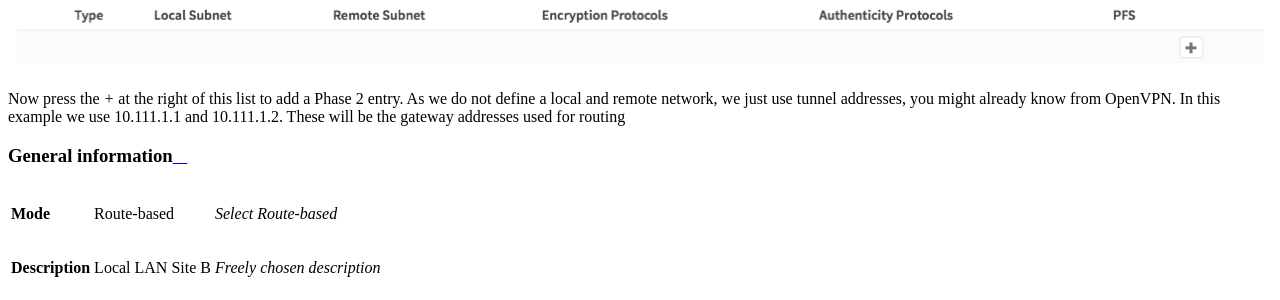
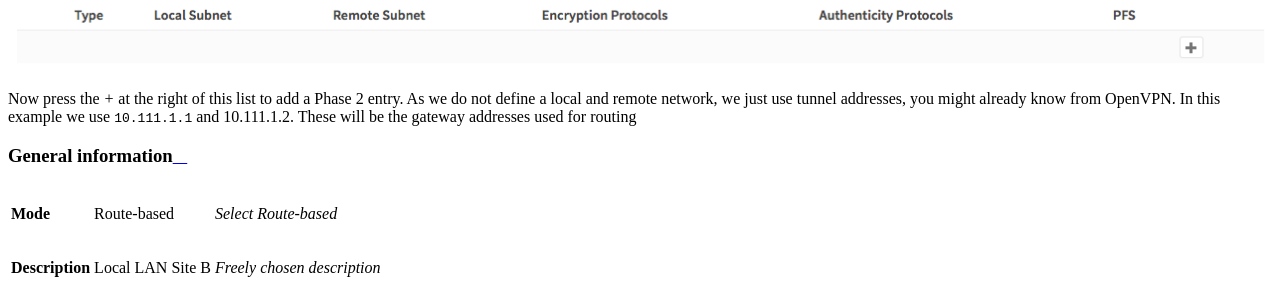
Before and after one commit to opnsense/docs, a Sphinx documentation site: the page built from source/manual/how-tos/ipsec-s2s-route.rst, in a window 1280 px wide and 900 px high, scrolled down 3911 px. Shown: the part 170-470 px from the top of the window. Built offline with Sphinx 7.4.7 and the Read the Docs theme 2.0.0, drawn with Linux system fonts in a browser that asks for light colours.

```diff
--- a/source/manual/how-tos/ipsec-s2s-route.rst
+++ b/source/manual/how-tos/ipsec-s2s-route.rst
@@ -254,7 +254,7 @@ You will see an empty list:
 
 Now press the *+* at the right of this list to add a Phase 2 entry.
 As we do not define a local and remote network, we just use tunnel addresses,
-you might already know from OpenVPN. In this example we use 10.111.1.1 and
+you might already know from OpenVPN. In this example we use ``10.111.1.1`` and
 10.111.1.2. These will be the gateway addresses used for routing
 
 General information
```
